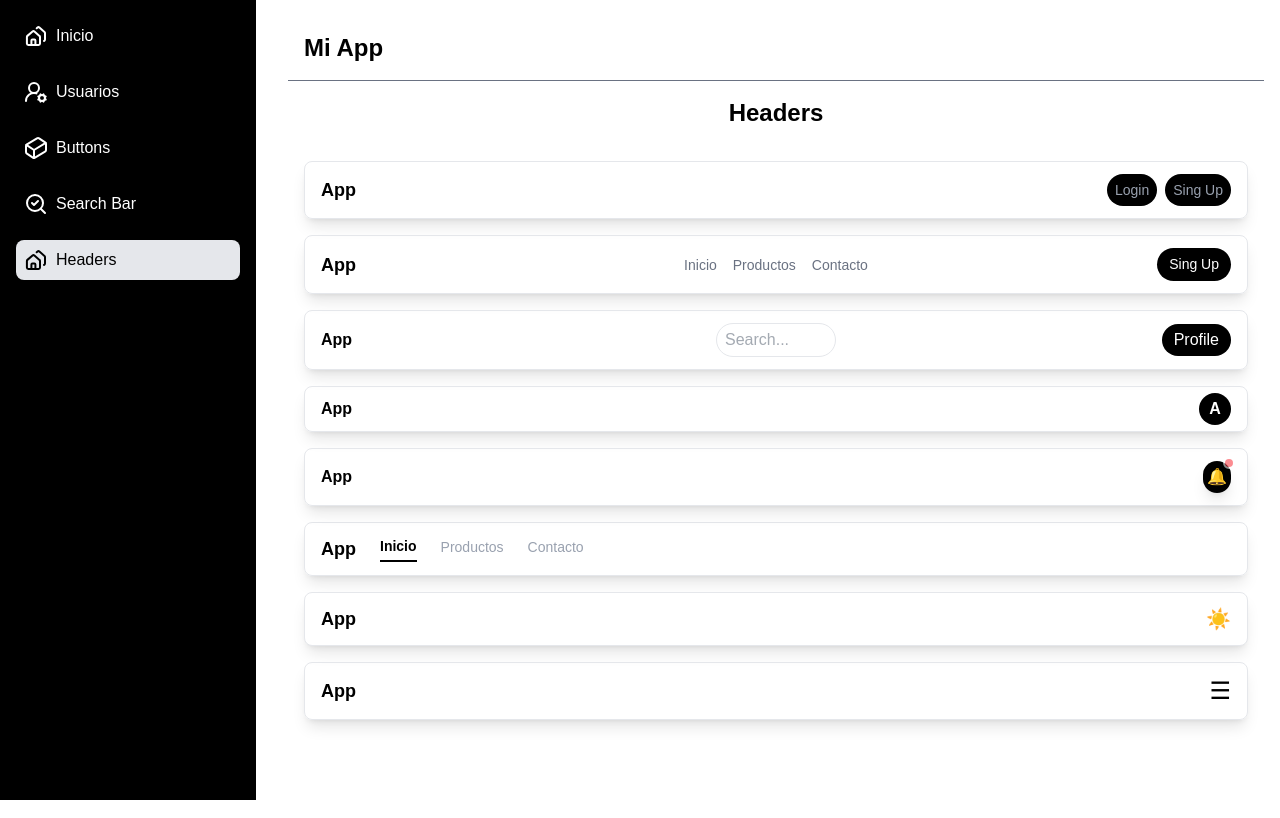
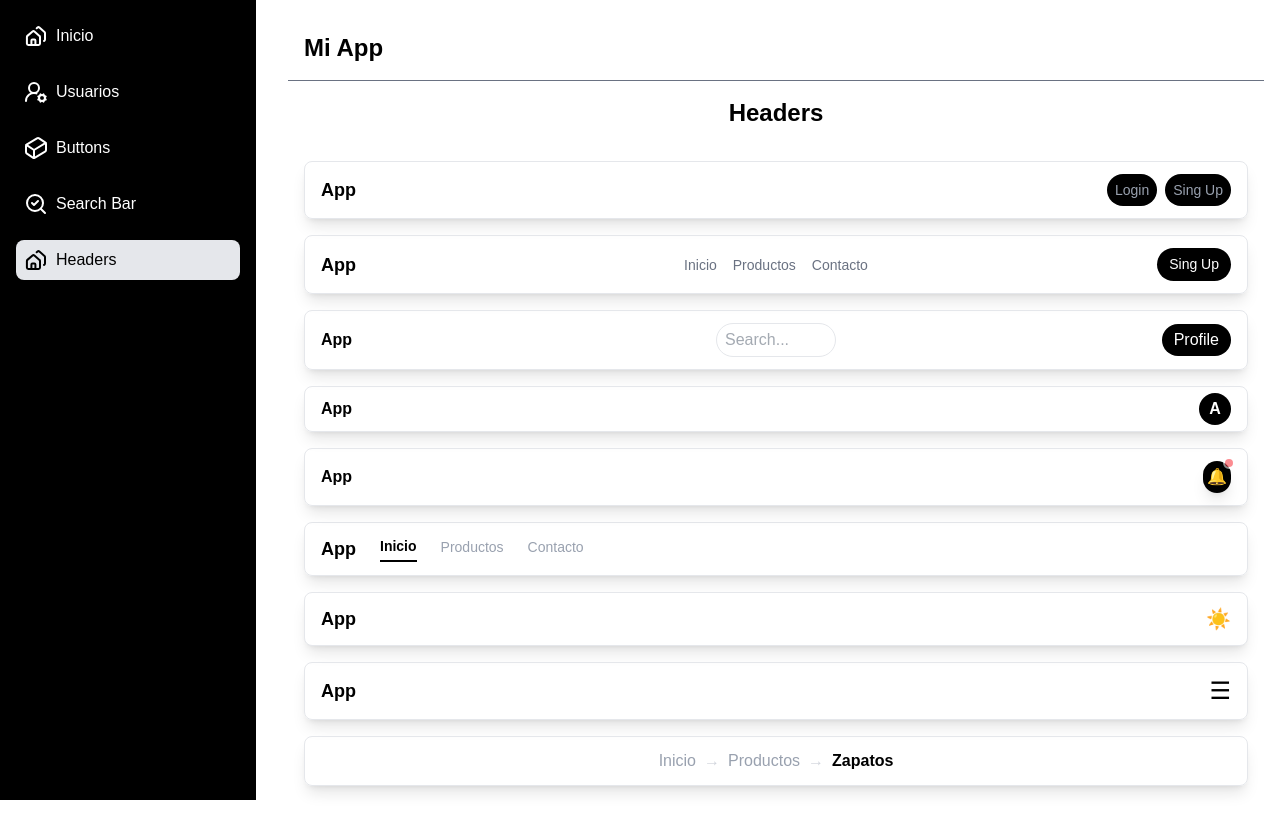
Before and after one commit to alejandro-v02/PixelCraft, a React (Vite) app: page / in a window 1280 px wide. Both pictures are taken after a click on the element "Headers". Built offline with nearby package versions, Linux system fonts and the light colour scheme.

Commit message:
Add breadcrumb navigation header

```diff
--- a/src/modules/Headers.jsx
+++ b/src/modules/Headers.jsx
@@ -11,6 +11,8 @@ function Headers(){
     const [darkMode,setDarkMode] = useState(false);
     //menú hamburguesa (mobile)
     const [mobileMenuOpen,setMobileMenuOpen]= useState(false);
+    //header con breadcrumbs
+    const breadcrumbs=["Inicio", "Productos","Zapatos"];
 
     return(
         <div>
@@ -154,6 +156,21 @@ function Headers(){
                     )}
                 </div>
 
+                <div className="flex items-center justify-center border border-gray-200 rounded-lg shadow-lg px-4 py-3 ">
+                    {breadcrumbs.map((item, index) => (
+                        <div key={index} className="flex items-center">
+                            <span className={index === breadcrumbs.length - 1
+                                ? "font-bold text-black"
+                                : "text-gray-400 hover:text-gray-600 cursor-pointer transition-colors duration-200"}>
+                                {item}
+                            </span>
+                            {index < breadcrumbs.length -1 && (
+                                <span className="mx-2 text-gray-300">→</span>
+                            )}
+                        </div>
+                    ))}
+                </div>
+
             </div>
         </div>
     )
```
